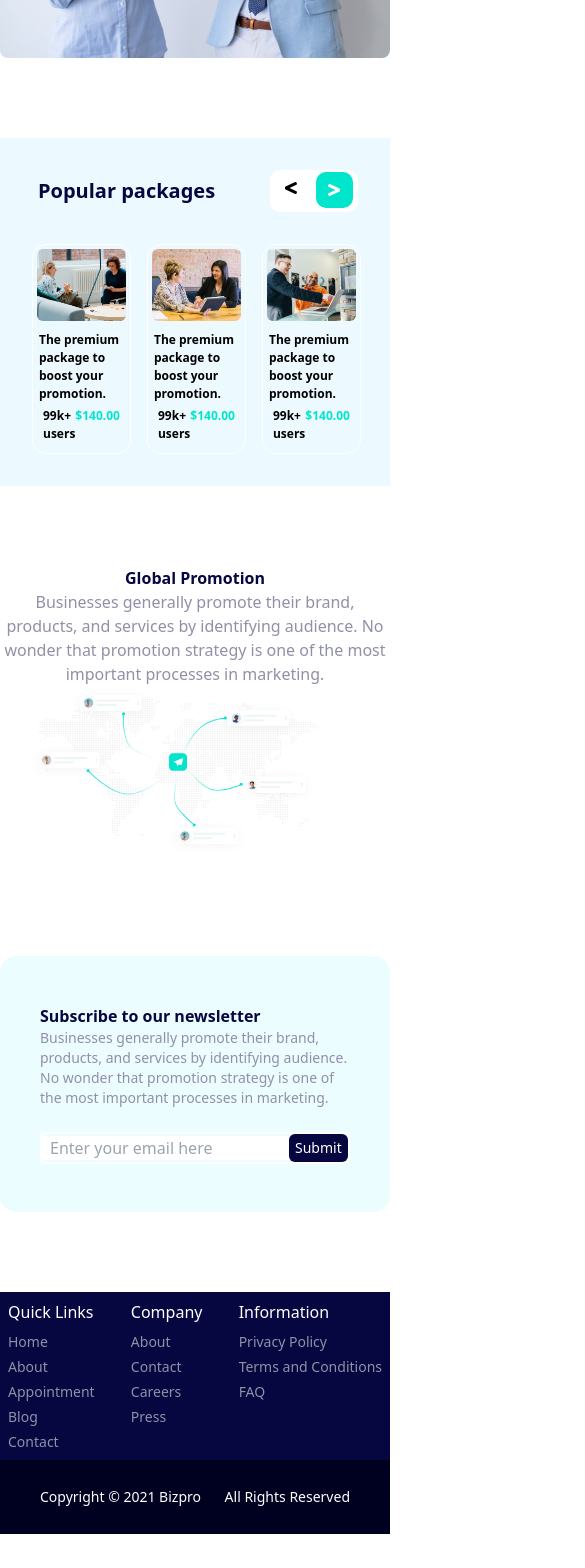
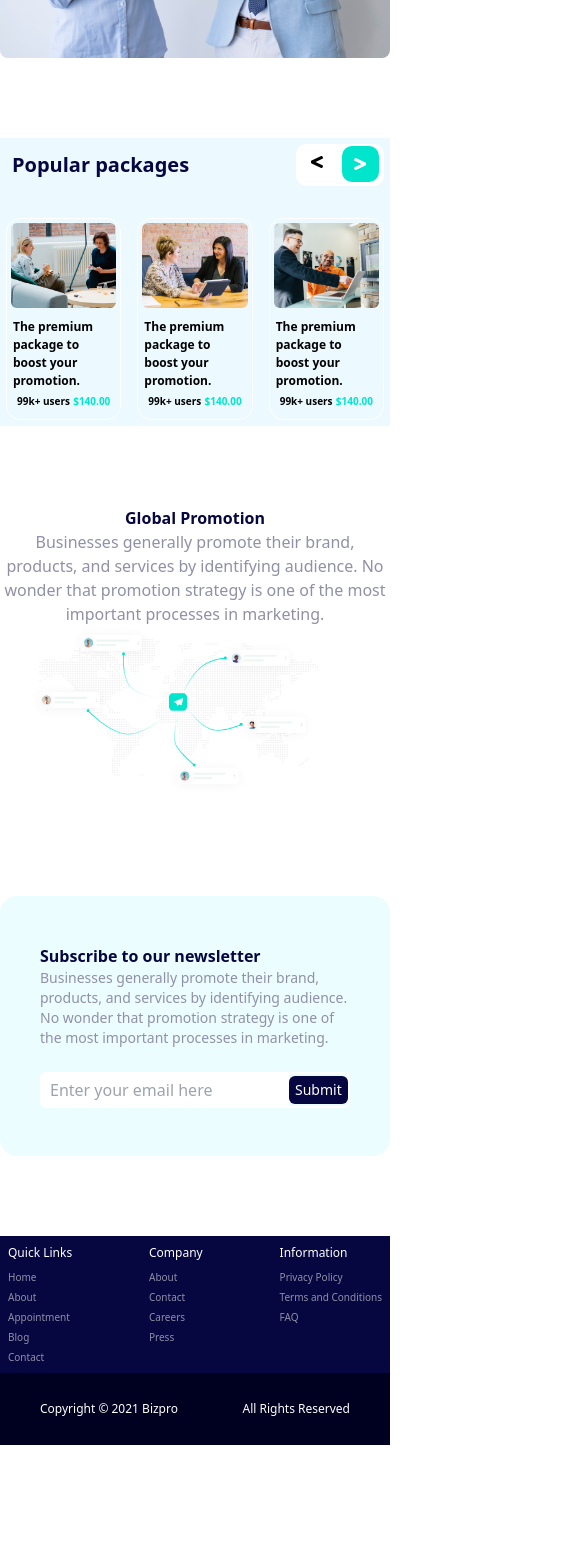
Before and after one commit to Macarthur-yaw/Bizpro-Landingpage, a React (Vite) app: page / in a window 390 px wide. Shown: the part 2680-4248 px from the top of the page, 585 px wide, since content can reach past the window. After the commit the page ends 4125 px from the top, so only its background shows below. Built offline with nearby package versions, Linux system fonts and the light colour scheme.

Commit message:
everything is responsive

```diff
--- a/src/Cards/ServiceCard.jsx
+++ b/src/Cards/ServiceCard.jsx
@@ -18,12 +18,12 @@ const ServiceCard = (props) => {
               </div>
                 <div id="users" className="flex flex-row justify-between w-full p-2">
 
-                  <h2 className="text-[12px] font-semibold">
+                  <h2 className="text-[10px] font-semibold">
                   99k+ users
                   </h2>
 
 
-<h2 className="font-semibold text-[#00E5CC] text-[12px]">
+<h2 className="font-semibold text-[#00E5CC] text-[10px]">
 $140.00
 
 </h2>
--- a/src/Pages/Enquiry.jsx
+++ b/src/Pages/Enquiry.jsx
@@ -18,14 +18,14 @@ Businesses generally promote their brand, products, and services by identifying
 {/* height: 78px; */}
 <div id="inputSection" className="md:w-[600px] md:h-[78px] flex flex-row items-center rounded-[6px] border-2 border-white w-fit ">
 
-<input type="text" placeholder="Enter your email here" className=" md:w-[690px] md:h-full text-[16px] px-6"/>
+<input type="text" placeholder="Enter your email here" className=" md:w-[690px] md:h-full text-[16px] px-6 p-2"/>
 
 <input type="submit"  className="block text-sm md:absolute p-4 left-[42%] md:h-[60px] py-2 rounded-[6px] bg-[#060640] text-white text-center text-[14px] md:w-[150px] cursor-pointer w-[20%]"/>
 </div>
 </div>
 
-<div>
-    <img src={Picture} className='w-[353px] h-[436px] absolute top-[542.5vh]'/>
+<div className='hidden md:block'>
+    <img src={Picture} className='md:w-[353px] md:h-[436px] md:absolute top-[542.5vh]'/>
 </div>
         </div>
         </div>
--- a/src/Pages/Footer.jsx
+++ b/src/Pages/Footer.jsx
@@ -26,9 +26,9 @@ This is big one and i consider it one of the most important things for a busines
 
 <div id="footer2" className='flex flex-col gap-2'>
 
-  <h1>Quick Links</h1>
+  <h1 className='text-[12px]'>Quick Links</h1>
 
-  <ul className='text-[#9090A7] text-sm flex flex-col gap-[5px] list-none'>
+  <ul className='text-[#9090A7] text-[10px] flex flex-col gap-[5px] list-none '>
     <li>Home</li>
     <li>About</li>
     <li>Appointment</li>
@@ -40,9 +40,9 @@ This is big one and i consider it one of the most important things for a busines
 
 <div id="footer3" className='flex flex-col gap-2'>
 
-<h1>Company</h1>
+<h1 className='text-[12px]'>Company</h1>
 
-<ul className='text-[#9090A7] text-sm flex flex-col gap-[5px] list-none'>
+<ul className='text-[#9090A7] text-[10px]  flex flex-col gap-[5px] list-none'>
   {/* <li>Home</li> */}
   <li>About</li>
   <li>Contact</li>
@@ -53,9 +53,9 @@ This is big one and i consider it one of the most important things for a busines
 </div>
 
 <div id="footer4" className=' flex flex-col gap-2'>
-<h1>Information</h1>
+<h1 className='text-[12px]'>Information</h1>
 
-<ul className='text-[#9090A7] text-sm flex flex-col gap-[5px] list-none'>
+<ul className='text-[#9090A7] text-[10px] flex flex-col gap-[5px] list-none'>
   {/* <li>Home</li> */}
   {/* <li>About</li> */}
   <li>Privacy Policy</li>
@@ -67,7 +67,7 @@ This is big one and i consider it one of the most important things for a busines
 
 
 </div>
-<div id='belowFooter' className='flex flex-row justify-between md:px-[136px] py-[27px] bg-[#000020] md:h-[80px] px-10 text-sm'>
+<div id='belowFooter' className='flex flex-row text-[12px] justify-between md:px-[136px] py-[27px] bg-[#000020] md:h-[80px] px-10 '>
 <h1>Copyright &copy; 2021 Bizpro</h1>
 <h1>All Rights Reserved</h1>
 </div>
--- a/src/Pages/Services.jsx
+++ b/src/Pages/Services.jsx
@@ -8,7 +8,7 @@ import {motion} from 'framer-motion'
 const Services = () => {
     return (
 
-        <div className="p-8 flex flex-col gap-8 bg-[#ECF9FF] md:h-[781px]">
+        <div className="p-4 flex flex-col gap-8 bg-[#ECF9FF] md:h-[781px]">
 
 <div className="flex flex-row w-full  justify-between">
     <h1 className="md:text-[45px] text-[20px] p-4 font-bold text-[#060640]">Popular packages</h1>
```
